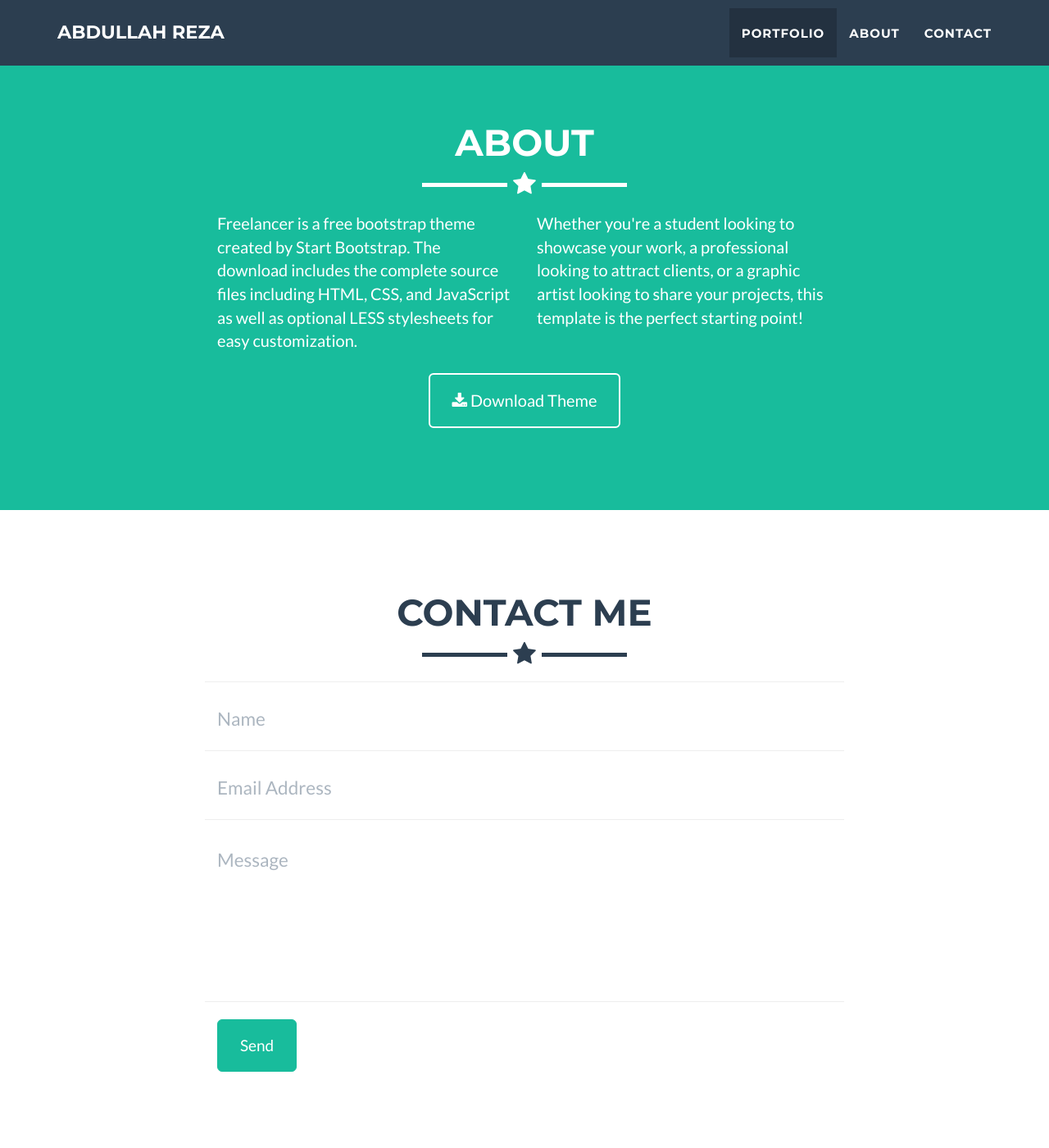
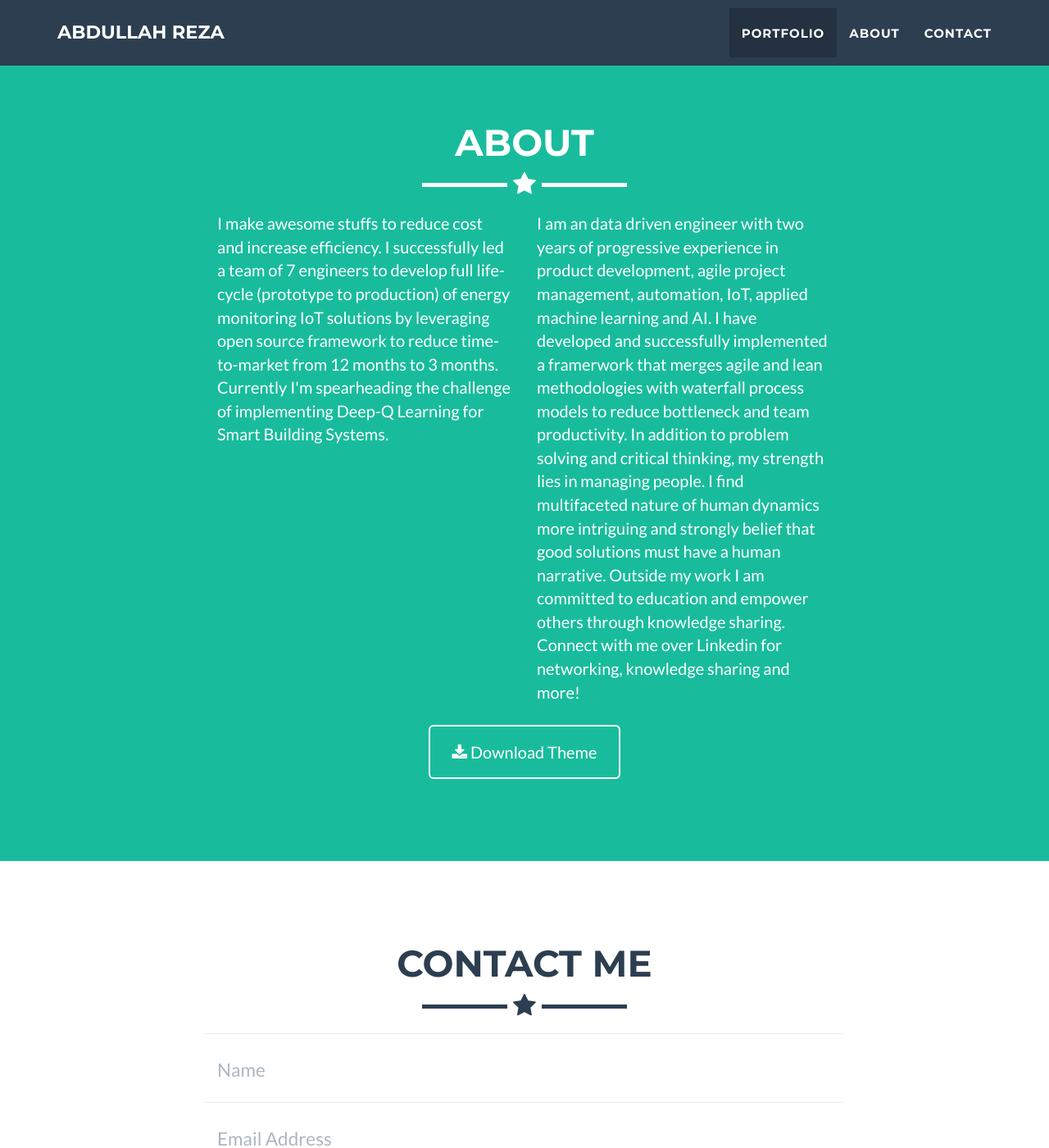
Before and after one commit to rezaabdullah/rezaabdullah.github.io, a Jekyll site: the page built from index.html, in a window 1280 px wide and 1400 px high, scrolled down 1616 px. Shown: the whole window at 82% size. Built offline with Jekyll 4.4.1, drawn with Linux system fonts in a browser that asks for light colours.

Commit message:
Update About

```diff
--- a/_config.yml
+++ b/_config.yml
@@ -40,9 +40,9 @@ footer:
 # Social networks usernames (many more available: google-plus, flickr, dribbble, pinterest, instagram, tumblr, linkedin, etc.)
 social:
   - title: linkedin
-    url: http://linkedin.com/in/air.reza
+    url: http://www.linkedin.com/in/airreza
   - title: stack-overflow
-    url: http://stackoverflow.com/questions/tagged/jekyll
+    url: https://stackoverflow.com/story/airreza
   - title: github
     url: http://github.com/rezaabdullah
 
--- a/_includes/about.html
+++ b/_includes/about.html
@@ -9,10 +9,12 @@
             </div>
             <div class="row">
                 <div class="col-lg-4 col-lg-offset-2">
-                    <p>Freelancer is a free bootstrap theme created by Start Bootstrap. The download includes the complete source files including HTML, CSS, and JavaScript as well as optional LESS stylesheets for easy customization.</p>
+                    <p>I make awesome stuffs to reduce cost and increase efficiency. I successfully led a team of 7 engineers to develop full life-cycle (prototype to production) of energy monitoring IoT solutions by leveraging open source framework to reduce time-to-market from 12 months to 3 months. Currently I'm spearheading the challenge of implementing Deep-Q Learning for Smart Building Systems.</p>
                 </div>
                 <div class="col-lg-4">
-                    <p>Whether you're a student looking to showcase your work, a professional looking to attract clients, or a graphic artist looking to share your projects, this template is the perfect starting point! </p>
+                    <p>I am an data driven engineer with two years of progressive experience in product development, agile project management, automation, IoT, applied machine learning and AI. I have developed and successfully implemented a framerwork that merges agile and lean methodologies with waterfall process models to reduce bottleneck and team productivity. In addition to problem solving and critical thinking, my strength lies in managing people. I find multifaceted nature of human dynamics more intriguing and strongly belief that good solutions must have a human narrative.
+
+                        Outside my work I am committed to education and empower others through knowledge sharing. Connect with me over Linkedin for networking, knowledge sharing and more!</p>
                 </div>
                 <div class="col-lg-8 col-lg-offset-2 text-center">
                     <a href="https://github.com/jeromelachaud/freelancer-theme" class="btn btn-lg btn-outline">
```
